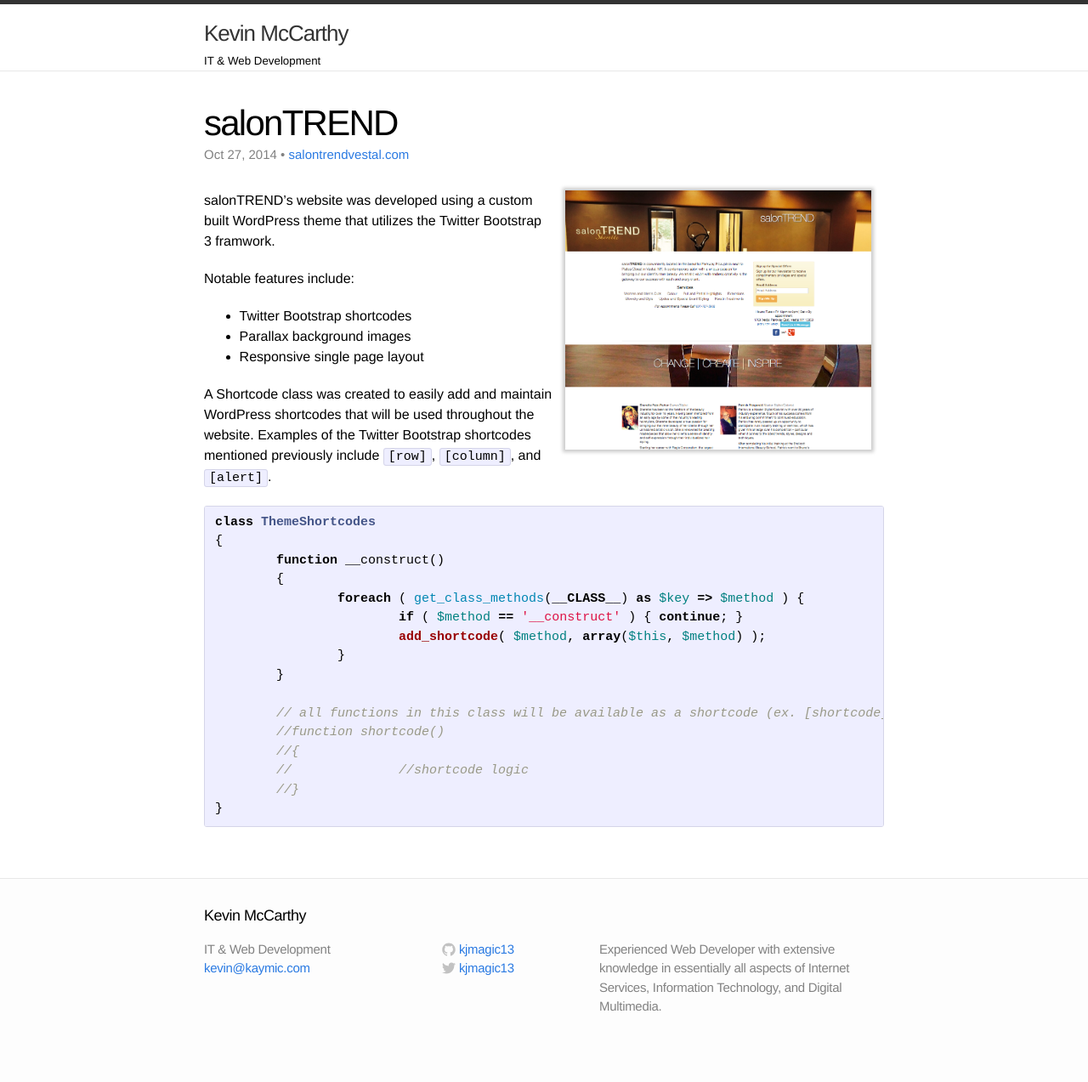
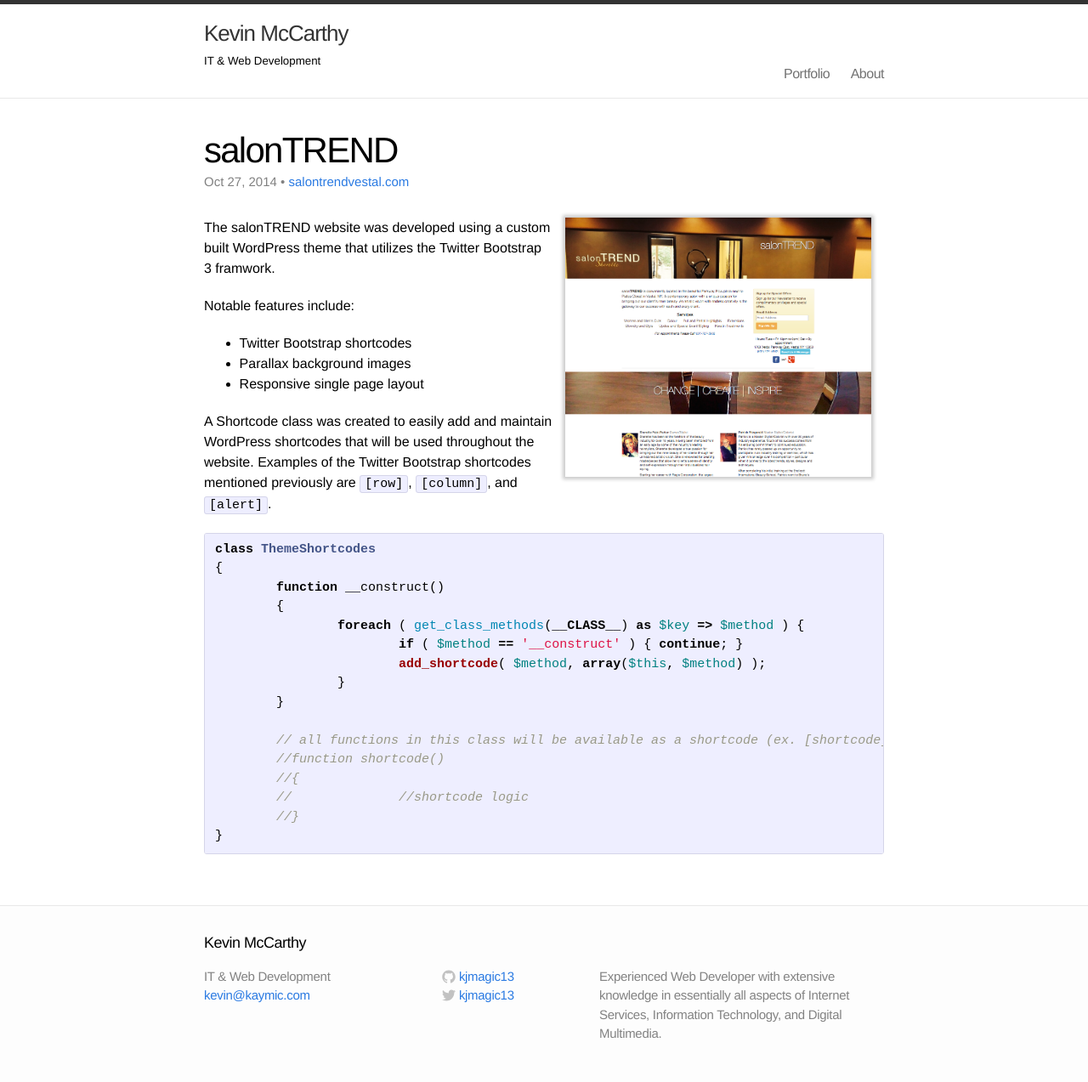
Before and after one commit to kjmagic13/kjmagic13.github.io, a Jekyll site: the page built from _posts/2014-10-27-salontrend.markdown, in a window 1280 px wide. Shown: the whole page at 85% size. Built offline with Jekyll 4.4.1, drawn with Linux system fonts in a browser that asks for light colours; before the commit the page ends 1241 px from its top, so only the background shows below that.

Commit message:
About page

```diff
--- a/_includes/header.html
+++ b/_includes/header.html
@@ -17,6 +17,7 @@
 				</svg>
 			</a>
 			<div class="trigger">
+				<a class="page-link" href="/">Portfolio</a>
 				{% for page in site.pages %}
 				{% if page.title %}<a class="page-link" href="{{ page.url | prepend: site.baseurl }}">{{ page.title }}</a>{% endif %}
 				{% endfor %}
--- a/_posts/2014-10-27-salontrend.markdown
+++ b/_posts/2014-10-27-salontrend.markdown
@@ -7,7 +7,7 @@ date:				2014-10-27 09:54:50
 categories:		portfolio
 ---
 
-<img src="/images/portfolio-salontrend.png" class="portfolio-image" title="salonTREND" alt="salonTREND screenshot" align="right">salonTREND's website was developed using a custom built WordPress theme that utilizes the Twitter Bootstrap 3 framwork.
+<img src="/images/portfolio-salontrend.png" class="portfolio-image" title="salonTREND" alt="salonTREND screenshot" align="right">The salonTREND website was developed using a custom built WordPress theme that utilizes the Twitter Bootstrap 3 framwork.
 
 Notable features include:
 <ul>
@@ -16,7 +16,7 @@ Notable features include:
 	<li>Responsive single page layout</li>
 </ul>
 
-A Shortcode class was created to easily add and maintain WordPress shortcodes that will be used throughout the website. Examples of the Twitter Bootstrap shortcodes mentioned previously include `[row]`, `[column]`, and `[alert]`.
+A Shortcode class was created to easily add and maintain WordPress shortcodes that will be used throughout the website. Examples of the Twitter Bootstrap shortcodes mentioned previously are `[row]`, `[column]`, and `[alert]`.
 
 {% highlight php %}
 class ThemeShortcodes
```
Also changed, not shown: about.md (added, +11 -0 lines).
